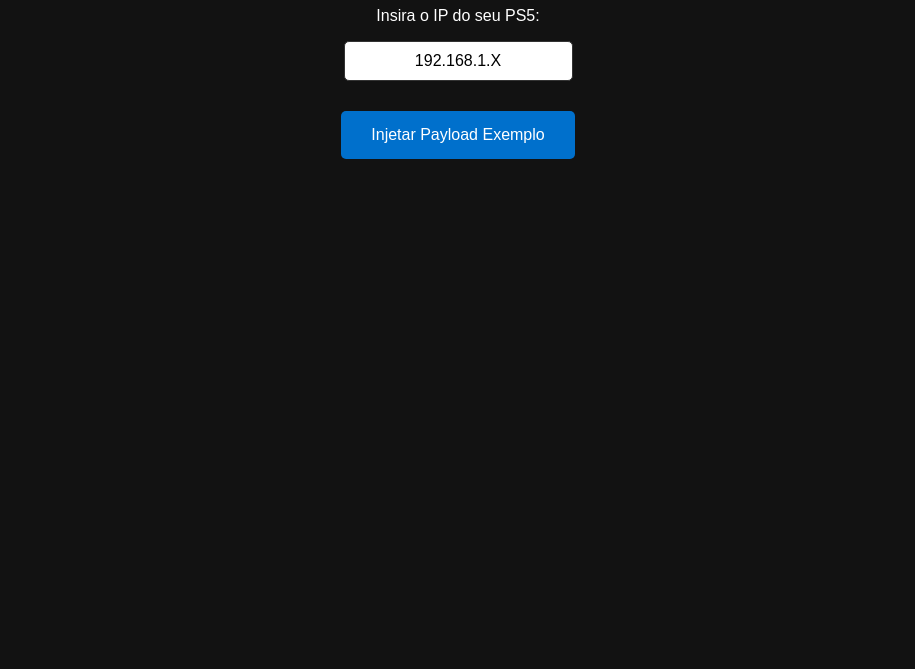
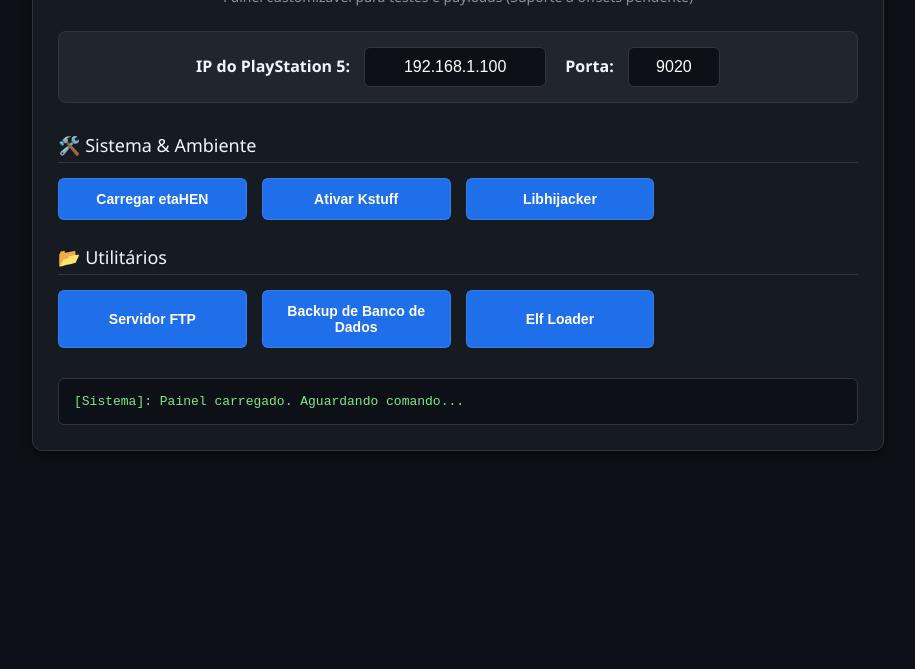
Before and after one commit to MEGASLAVMAN/GFSCatalog-ps5library, a plain HTML site: page index.html in a window 1280 px wide. Shown: the part 131-800 px from the top of the page, without its empty margins (182-1097 px from the left). Drawn offline with Linux system fonts and the light colour scheme.

Commit message:
Refactor index.html for Slopkit PS5 interface
Updated the HTML structure and styles for the Slopkit PS5 interface, enhancing layout and design elements.

```diff
--- a/index.html
+++ b/index.html
@@ -2,19 +2,100 @@
 <html lang="pt-BR">
 <head>
     <meta charset="UTF-8">
-    <title>Meu Slopkit Alternativo PS5</title>
+    <meta name="viewport" content="width=device-width, initial-scale=1.0">
+    <title>Slopkit PS5 Alternativo</title>
     <style>
-        body { background-color: #121212; color: white; font-family: sans-serif; text-align: center; padding: 50px; }
-        button { background-color: #0070cc; color: white; border: none; padding: 15px 30px; font-size: 16px; cursor: pointer; border-radius: 5px; margin: 10px; }
-        button:hover { background-color: #0059a3; }
-        input { padding: 10px; font-size: 16px; border-radius: 5px; border: 1px solid #333; margin-bottom: 20px; text-align: center; }
+        body { background-color: #0d1117; color: #c9d1d9; font-family: 'Segoe UI', Tahoma, Geneva, Verdana, sans-serif; text-align: center; padding: 30px; margin: 0; }
+        .container { max-width: 800px; margin: auto; background: #161b22; padding: 25px; border-radius: 10px; box-shadow: 0 4px 10px rgba(0,0,0,0.5); border: 1px solid #30363d; }
+        h1 { color: #58a6ff; margin-bottom: 5px; font-size: 28px; }
+        .version { color: #8b949e; font-size: 14px; margin-bottom: 25px; }
+        .config-box { margin-bottom: 30px; background: #21262d; padding: 15px; border-radius: 8px; border: 1px solid #30363d; }
+        label { font-weight: bold; margin-right: 10px; color: #f0f6fc; }
+        input { padding: 10px; font-size: 16px; border-radius: 6px; border: 1px solid #30363d; background: #0d1117; color: white; width: 160px; text-align: center; }
+        .category-title { text-align: left; color: #f0f6fc; border-bottom: 1px solid #30363d; padding-bottom: 5px; margin-top: 25px; font-size: 18px; }
+        .grid-botoes { display: grid; grid-template-columns: repeat(auto-fill, minmax(180px, 1fr)); gap: 15px; margin-top: 15px; }
+        button { background-color: #1f6feb; color: white; border: none; padding: 12px; font-size: 14px; font-weight: bold; cursor: pointer; border-radius: 6px; transition: background 0.2s; border: 1px solid rgba(255,255,255,0.1); }
+        button:hover { background-color: #388bfd; }
+        .status-log { margin-top: 30px; background: #0d1117; padding: 15px; border-radius: 6px; text-align: left; font-family: monospace; font-size: 13px; color: #7ee787; border: 1px solid #30363d; max-height: 150px; overflow-y: auto; }
     </style>
 </head>
 <body>
-    <h1>Meu Slopkit PS5 Alternativo (Firmware 13.60)</h1>
-    <p>Insira o IP do seu PS5:</p>
-    <input type="text" id="consoleIp" value="192.168.1.X"><br>
 
-    <button onclick="alert('Funcionalidade de WebKit pendente para 13.60')">Injetar Payload Exemplo</button>
+<div class="container">
+    <h1>Slopkit PS5 Host</h1>
+    <div class="version">Painel customizável para testes e payloads (Suporte a offsets pendente)</div>
+
+    <!-- Painel de Configuração de Rede -->
+    <div class="config-box">
+        <label for="consoleIp">IP do PlayStation 5:</label>
+        <input type="text" id="consoleIp" value="192.168.1.100">
+        <label for="consolePort" style="margin-left: 15px;">Porta:</label>
+        <input type="text" id="consolePort" value="9020" style="width: 70px;">
+    </div>
+
+    <!-- Categoria: Sistema e Desbloqueio -->
+    <div class="category-title">🛠️ Sistema & Ambiente</div>
+    <div class="grid-botoes">
+        <button onclick="enviarPayload('payloads/etaHEN.bin')">Carregar etaHEN</button>
+        <button onclick="enviarPayload('payloads/kstuff.bin')">Ativar Kstuff</button>
+        <button onclick="enviarPayload('payloads/libhijacker.bin')">Libhijacker</button>
+    </div>
+
+    <!-- Categoria: Ferramentas Básicas -->
+    <div class="category-title">📂 Utilitários</div>
+    <div class="grid-botoes">
+        <button onclick="enviarPayload('payloads/ftpserver.bin')">Servidor FTP</button>
+        <button onclick="enviarPayload('payloads/backup.bin')">Backup de Banco de Dados</button>
+        <button onclick="enviarPayload('payloads/elfloader.bin')">Elf Loader</button>
+    </div>
+
+    <!-- Registro de status para o desenvolvedor ver se funcionou -->
+    <div class="status-log" id="logBox">
+        [Sistema]: Painel carregado. Aguardando comando...
+    </div>
+</div>
+
+<script>
+    function registrarLog(texto) {
+        const logBox = document.getElementById('logBox');
+        logBox.innerHTML += "<br>[Status]: " + texto;
+        logBox.scrollTop = logBox.scrollHeight;
+    }
+
+    // FUNÇÃO REAL DE REDE: Envia o binário para a porta aberta no PS5
+    async function enviarPayload(caminhoPayload) {
+        const ip = document.getElementById('consoleIp').value;
+        const porta = document.getElementById('consolePort').value;
+
+        registrarLog(`Iniciando envio de ${caminhoPayload} para ${ip}:${porta}...`);
+
+        try {
+            // 1. Busca o arquivo .bin dentro do seu próprio repositório
+            const resposta = await fetch(caminhoPayload);
+            if (!resposta.ok) throw new Error("Arquivo binário não encontrado no servidor.");
+
+            const bufferDoPayload = await resposta.arrayBuffer();
+
+            // 2. Conecta via socket diretamente no IP e porta do PS5
+            const socket = new WebSocket(`ws://${ip}:${porta}`);
+            socket.binaryType = "arraybuffer";
+
+            socket.onopen = function() {
+                registrarLog("Conexão estabelecida com o PS5! Injetando binário...");
+                socket.send(bufferDoPayload);
+                registrarLog("Payload enviado com sucesso! Verifique a tela do console.");
+                socket.close();
+            };
+
+            socket.onerror = function(erro) {
+                registrarLog("Falha na conexão de rede. Certifique-se de que o exploit inicial rodou no PS5 e a porta está aberta.");
+            };
+
+        } catch (erro) {
+            registrarLog("Erro interno: " + erro.message);
+        }
+    }
+</script>
+
 </body>
 </html>
```
